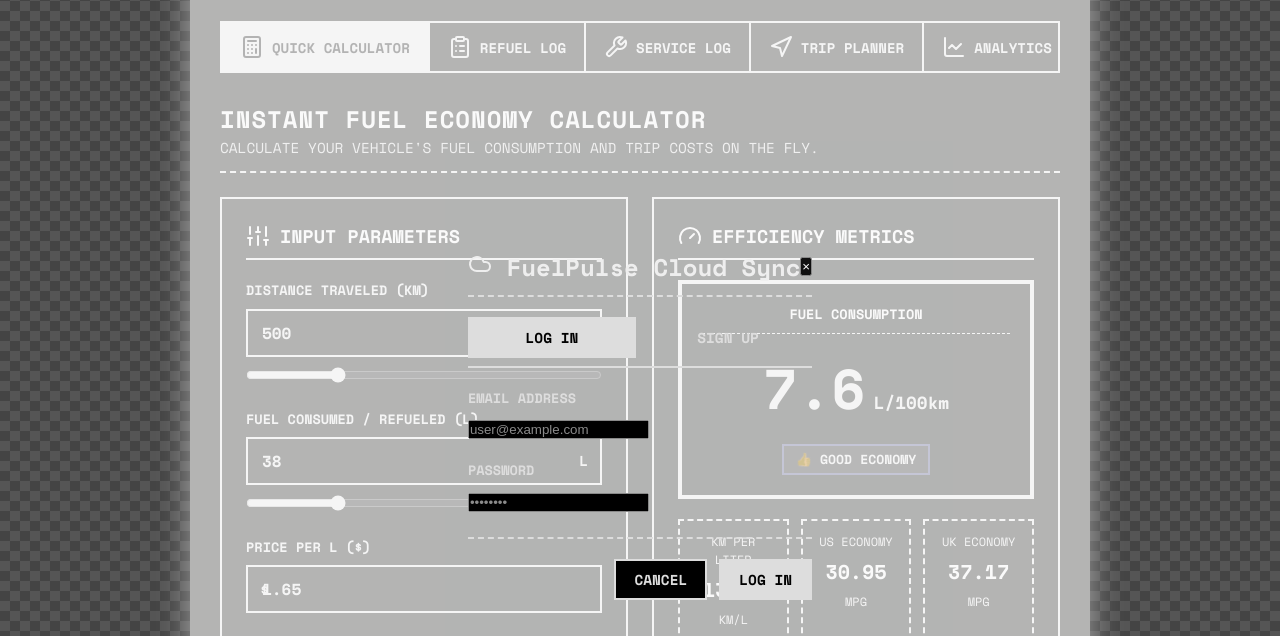
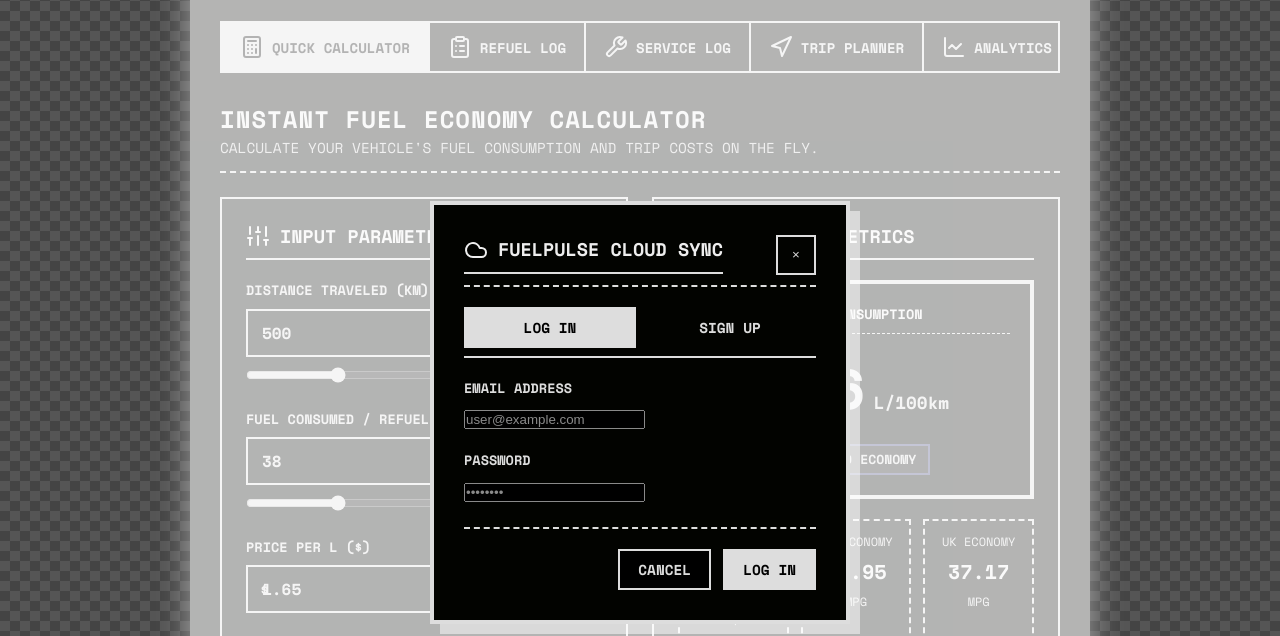
Before and after one commit to hakro10/fuel_consumption, a website built with Vite: page index.html in a window 1280 px wide. Both pictures are taken after a click on the button "Sign In". Shown: the part 159-795 px from the top of the page. Built offline with nearby package versions, Linux system fonts and the light colour scheme.

Commit message:
fix: apply glass-card and modal-container styles to modalAuth overlay

```diff
--- a/index.html
+++ b/index.html
@@ -866,10 +866,10 @@
 
     <!-- Modal: User Account / Cloud Sync Auth -->
     <div id="modalAuth" class="modal-overlay hidden">
-      <div class="modal-card auth-modal-card">
+      <div class="glass-card modal-container auth-modal-card">
         <div class="modal-header">
-          <h2><i data-lucide="cloud"></i> FuelPulse Cloud Sync</h2>
-          <button class="btn-close" id="btnCloseAuthModal">&times;</button>
+          <h3><i data-lucide="cloud"></i> FuelPulse Cloud Sync</h3>
+          <button class="modal-close btn-icon" id="btnCloseAuthModal">&times;</button>
         </div>
 
         <div id="authGuestView">
```
Also changed, not shown: dist/index.html.
